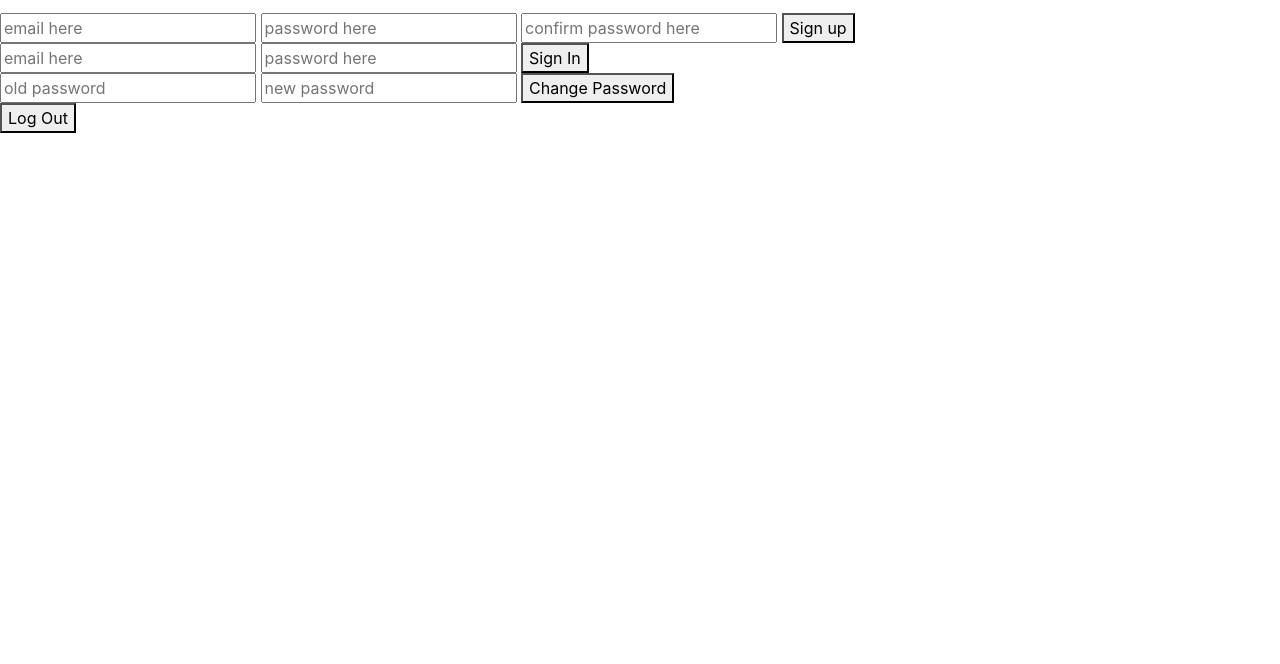
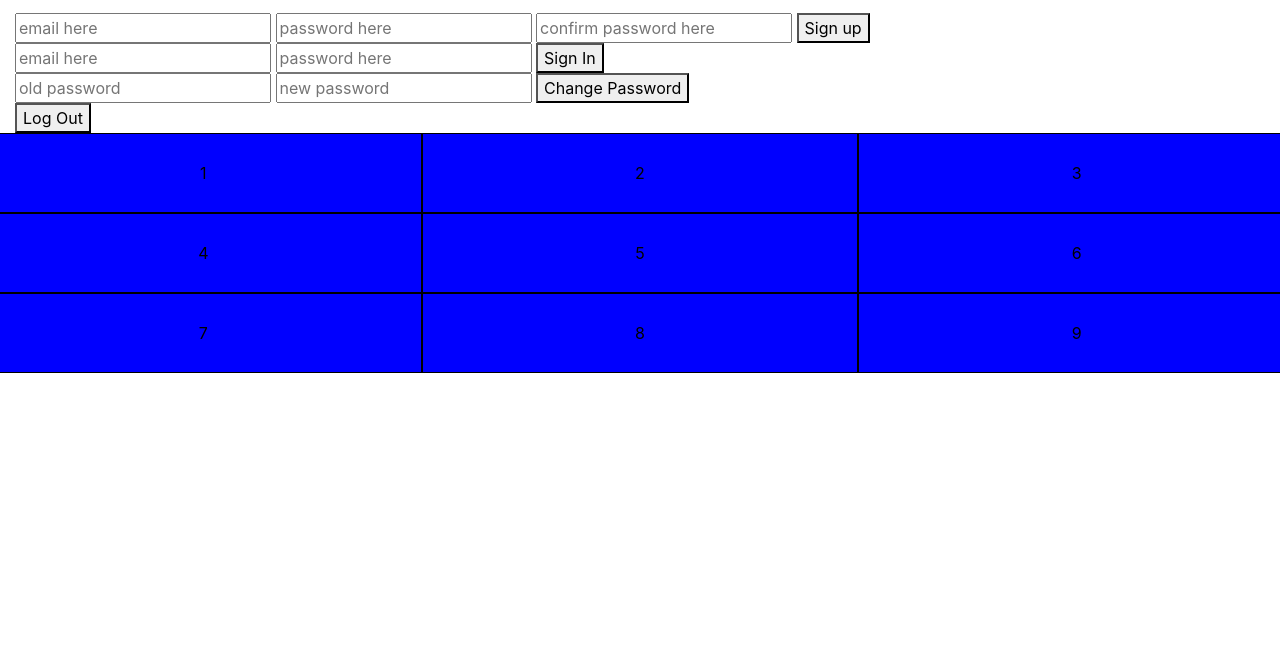
Before and after one commit to timmshinbone/tic-tac-toe-client, a website built with webpack: page index.html in a window 1280 px wide. Shown: the part 136-800 px from the top of the page. Built offline with nearby package versions, Linux system fonts and the light colour scheme.

Commit message:
Added game create curl scripts started show curl script began working html for right side game actions

```diff
--- a/assets/styles/index.scss
+++ b/assets/styles/index.scss
@@ -2,8 +2,17 @@
 
 $black: #000;
 
-.border {
+.sign-up {
   border: 3px solid $black;
   margin: 20px;
   padding: 20px;
 }
+.box {
+  align-items: center;
+  background-color: blue;
+  border: 1px solid $black;
+  color: black;
+  display: flex;
+  height: 80px;
+  justify-content: center;
+}
--- a/index.html
+++ b/index.html
@@ -12,11 +12,11 @@
       <script src="public/application.js" type="text/javascript" charset="utf-8" defer></script>
     </head>
     <body>
-      <h1>API Token Authentication</h1>
+      <h1>TIC TAC TOE BRO</h1>
       <h2> This is a toy application. Do not enter real passwords, or passwords you have used anywhere else!</h2>
 
       <p id="message"></p>
-      <div>
+      <div class="col-10" id="auth">
       <form id="sign-up">
         <input name="credentials[email]" placeholder="email here" type="email">
         <input name="credentials[password]" placeholder="password here" type="password">
@@ -39,16 +39,19 @@
          <button>Log Out</button>
        </form>
      </div>
-     <div id="gameboard">
-       <div></div>
-       <div></div>
-       <div></div>
-       <div></div>
-       <div></div>
-       <div></div>
-       <div></div>
-       <div></div>
-       <div></div>
+     <div class="row" id="gameboard">
+       <div class="col-4 box">1</div>
+       <div class="col-4 box">2</div>
+       <div class="col-4 box">3</div>
+       <div class="col-4 box">4</div>
+       <div class="col-4 box">5</div>
+       <div class="col-4 box">6</div>
+       <div class="col-4 box">7</div>
+       <div class="col-4 box">8</div>
+       <div class="col-4 box">9</div>
      </div>
+     <form id="game-action">
+
+     </form>
     </body>
 </html>
```
Also changed, not shown: 1 other file.
